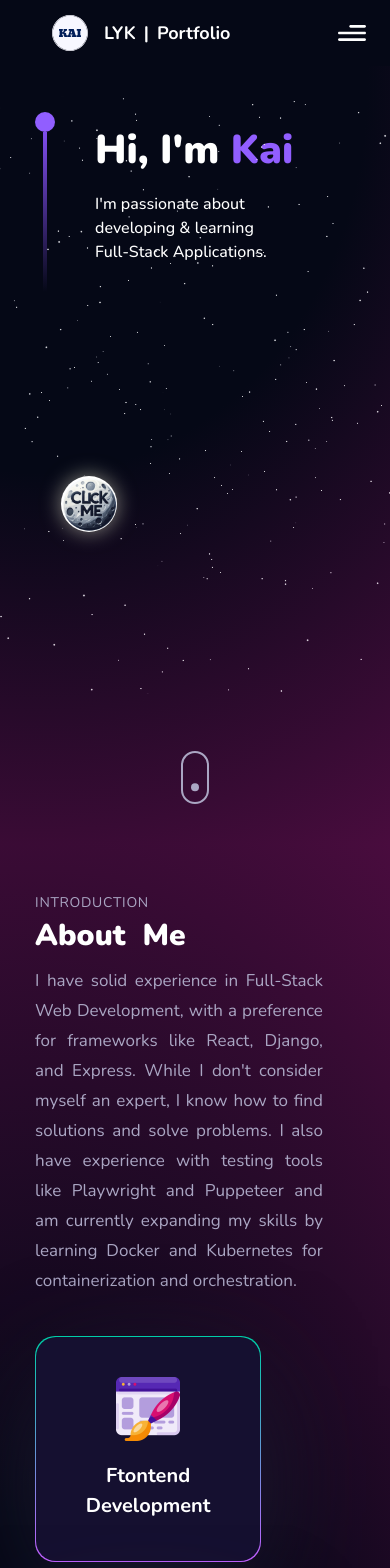
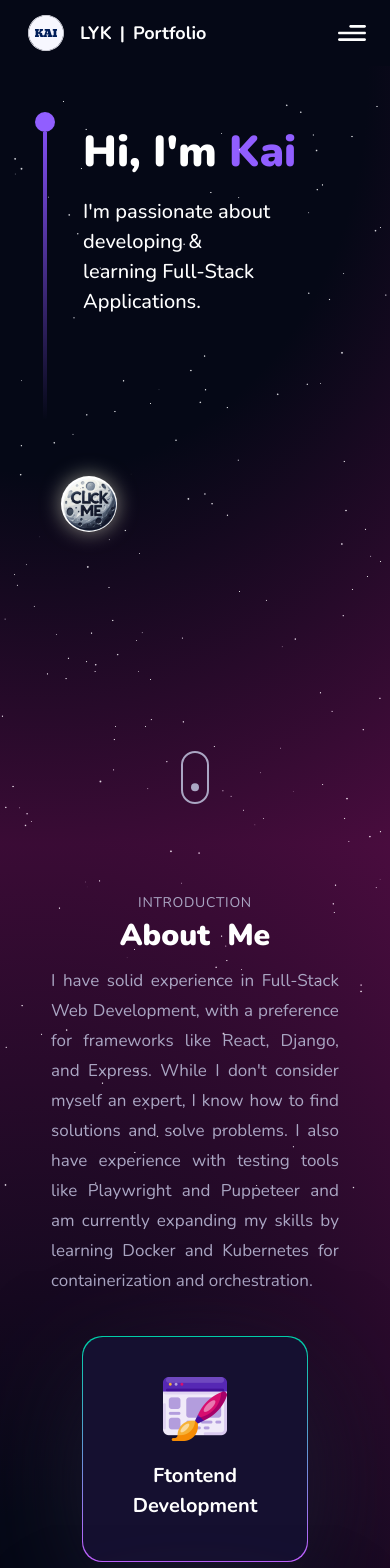
Before and after one commit to LYK315/portfolio, a React (Vite) app: page / in a window 390 px wide. Shown: the top 1568 px of the page. Built offline with nearby package versions, Linux system fonts and the light colour scheme.

Commit message:
Update Screen Compatibility

```diff
--- a/src/canvas/StarSphere.tsx
+++ b/src/canvas/StarSphere.tsx
@@ -36,7 +36,7 @@ function StarSphere(props: StarsProps) {
 
 export default function StarSphereCanvas() {
   return (
-    <div className='absolute bottom-0 w-full overflow-visible z-0 h-[22em]'>
+    <div className='absolute bottom-0 w-full overflow-visible z-0 h-[23em]'>
       <Canvas className="w-full min-h-[140%]" camera={{ position: [0, 0, 1] }}>
         <Suspense fallback={null} >
           <StarSphere />
--- a/src/canvas/StarStatic.tsx
+++ b/src/canvas/StarStatic.tsx
@@ -3,9 +3,9 @@ import { Stars } from "@react-three/drei";
 
 export default function StaticStarsCanvas() {
   return (
-    <div className='absolute inset-0 top-24 overflow-visible z-0 h-[460px]'>
+    <div className='absolute inset-0 top-24 overflow-visible z-0 min-h-full'>
       <Canvas className="min-h-[130%]" camera={{ position: [0, 0, 1] }}>
-        <Stars count={2533} radius={45} factor={2.5} fade speed={1.5} />
+        <Stars count={3333} radius={40} factor={2.5} fade speed={1.5} />
       </Canvas>
     </div>
   );
--- a/src/components/About/About.tsx
+++ b/src/components/About/About.tsx
@@ -15,7 +15,7 @@ function About() {
       style={{
         backgroundImage: auroraBackground,
       }}
-      className='min-h-screen pt-12 px-[9%]'
+      className='pt-12 px-[9%]'
     >
       <div className='z-10'>
 
@@ -28,13 +28,13 @@ function About() {
         {/* About - Details  */}
         <motion.p
           variants={fadeIn({ direction: "", type: "", delay: 0.5, duration: 1 })}
-          className='mt-2 text-secondary text-[17px] max-w-[90%] leading-[30px] text-justify'
+          className='mt-2 text-secondary text-[17px] max-w-[90%] leading-[30px] text-justify sm:mx-0 2xs:mx-auto'
         >
           I have solid experience in Full-Stack Web Development, with a preference for frameworks like React, Django, and Express. While I don't consider myself an expert, I know how to find solutions and solve problems. I also have experience with testing tools like Playwright and Puppeteer and am currently expanding my skills by learning Docker and Kubernetes for containerization and orchestration.
         </motion.p>
 
         {/* About - Cards  */}
-        <div className='pt-10 flex flex-wrap gap-10 lg:justify-start xs:justify-center'>
+        <div className='pt-10 flex flex-wrap gap-10 lg:justify-start 2xs:justify-center'>
           {CORE_SKILL.map((skill, index) => (
             <CoreSkillsCard key={skill.title} index={index} {...skill} />
           ))}
--- a/src/components/Hero/Hero.tsx
+++ b/src/components/Hero/Hero.tsx
@@ -33,14 +33,14 @@ export default function Hero() {
     >
 
       {/* Title */}
-      <div className="px-[9%] pt-28 flex flex-row gap-10">
+      <div className="px-[9%] pt-28 flex flex-row md:gap-10 2xs:gap-7">
         {/* Vertical Slider */}
         <div className='flex flex-col justify-center items-center'>
           {/* Slider Circle */}
           <div className="w-5 h-5 rounded-full bg-[#915eff]" />
 
           {/* Slider Bar */}
-          <div className='w-1 sm:h-80 h-40 violet-gradient' />
+          <div className='w-1 h-[18rem] violet-gradient' />
         </div>
 
         {/* Title */}
--- a/src/components/Journey/Journey.tsx
+++ b/src/components/Journey/Journey.tsx
@@ -8,7 +8,7 @@ import { JOURNEY } from "../../constants"
 
 function Journey() {
   return (
-    <div className="pt-16 px-[9%]">
+    <div className="pt-[8rem] px-[9%]">
 
       {/* Working journey - Title */}
       <motion.div variants={textMotionVariant()}>
@@ -17,7 +17,7 @@ function Journey() {
       </motion.div>
 
       {/* Working Experiene - Details */}
-      <div className="pt-12 xs:w-[89%] lg:w-full mx-auto">
+      <div className="2xs:w-[89%] lg:w-full mx-auto 2xs:pt-9 md:pt-12">
         <VerticalTimeline
           layout="2-columns"
         >
--- a/src/components/Navbar.tsx
+++ b/src/components/Navbar.tsx
@@ -19,7 +19,7 @@ export default function Navbar() {
   window.addEventListener('scroll', changeshadow)
 
   return (
-    <div className={`fixed w-full flex justify-between items-center top-0 py-[15px] px-6 pl-10 z-50 bg-primary shadow-indigo-800/30 ${shadow ? 'shadow-2xl' : 'shadow-none'}`}>
+    <div className={`fixed w-full flex justify-between items-center top-0 py-[15px] px-6 2xs:pl-4 xs:pl-10 z-50 bg-primary shadow-indigo-800/30 ${shadow ? 'shadow-2xl' : 'shadow-none'}`}>
 
         {/* Title Name */}
         <Link
--- a/src/components/PrevProject/ProjectCard.tsx
+++ b/src/components/PrevProject/ProjectCard.tsx
@@ -32,7 +32,7 @@ export default function ProjectCard({ index, project }: IProjectCard) {
           speed: 450,
           perspective: 1200
         }}
-        className='bg-tertiary p-5 rounded-2xl sm:w-[20em] w-full'
+        className='bg-tertiary p-5 rounded-2xl md:w-[23rem] 2xs:w-[19rem] h-fit'
       >
         {/* Example Image & GitHub Link */}
         <div className='relative w-full h-[200px]'>
--- a/src/components/PrevProject/Projects.tsx
+++ b/src/components/PrevProject/Projects.tsx
@@ -9,7 +9,7 @@ import SectionWrapper from '../../hoc/SectionWrapper'
 
 function Projects() {
   return (
-    <div className="pt-20 px-[9%]">
+    <div className="pt-[7rem] px-[9%]">
 
       {/* Previous Works - Title */}
       <motion.div
@@ -22,7 +22,7 @@ function Projects() {
       <div className='w-full flex'>
         <motion.p
           variants={fadeIn({ direction: "", type: "", delay: 0.1, duration: 1 })}
-          className='mt-3 text-secondary text-[17px] max-w-[90%] lg:max-w-[80%] leading-[30px] text-justify'
+          className='mt-3 text-secondary text-[17px] max-w-[90%] lg:max-w-[80%] leading-[30px] text-justify  sm:mx-0 2xs:mx-auto'
         >
           Following projects showcases my skills and experience through previous projects. Each project includes a brief description, links to code repositories, and <a className='text-purple-600 font-black'>demonstration videos</a> where available. These projects reflect my ability to adapt to different technologies and manage projects efficiently.
         </motion.p>
--- a/src/components/Skills/Skills.tsx
+++ b/src/components/Skills/Skills.tsx
@@ -14,7 +14,7 @@ function Skills() {
   const initialShowSkill = 16;
 
   return (
-    <div className="px-[9%] pt-20">
+    <div className="pt-[7rem] px-[9%]">
 
       {/* Skills - Title */}
       <motion.div variants={textMotionVariant()}>
@@ -24,9 +24,9 @@ function Skills() {
 
       {/* Display All Skiils */}
       <div className='flex flex-col'>
-        {/* First 16 skills */}
+        {/* Display skills list */}
         <div className='w-full flex flex-row justify-center'>
-          <motion.div className="flex flex-row flex-wrap justify-start gap-x-[60px] gap-y-[70px] ml-[4rem] max-w-4xl py-8"
+          <motion.div className="flex flex-row flex-wrap justify-center gap-x-[3.8rem] gap-y-[4.38rem] 2xs:max-w-[90%] md:max-w-[80%] py-8"
           >
             <AnimatePresence>
             {TECH_SKILLS.slice(0, showMore ? -1 : initialShowSkill).map((skill, index) => (
--- a/src/components/connect/Connect.tsx
+++ b/src/components/connect/Connect.tsx
@@ -9,19 +9,20 @@ import SectionWrapper from '../../hoc/SectionWrapper'
 
 function Connect() {
   return (
-    <div className='relative mt-[8em] xl:flex-row flex gap-10 justify-center'>
+    <div className='relative mt-[8em] xl:flex-row flex gap-10 justify-center overflow-visible'>
       {/* Connect Details */}
       <motion.div
         variants={slideIn({ direction: 'left', type: 'tween', delay: 0.2, duration: 1 })}
         className='flex-[0.75] bg-tertiary p-8 rounded-2xl z-10'
       >
-        <div className='flex xs:flex-col sm:flex-row ml-2 flex-col items-center gap-8'>
+        <div className='flex xs:flex-col sm:flex-row ml-2 flex-col items-center sm:gap-8 2xs:gap-5'>
           <div>
             {/* Connect - Title */}
             <p className={styles.sectionSubText}>Get in touch with me</p>
             <h3 className={styles.sectionHeadText}>Connect</h3>
           </div>
 
+          {/* Get in Touch Links */}
           <div className='sm:ml-16 flex flex-row gap-8'>
             {CONNECT.map((connect: any, index: number) => (
               <ConnectCard
--- a/src/styles/index.ts
+++ b/src/styles/index.ts
@@ -1,13 +1,13 @@
 const styles = {
   heroHeadText:
-    "font-black text-white lg:text-[80px] sm:text-[60px] xs:text-[50px] text-[40px] lg:leading-[98px] mt-2",
+    "font-black text-white lg:text-[80px] sm:text-[60px] xs:text-[50px] text-[43px] lg:leading-[98px] mt-2",
   heroSubText:
-    "text-[#dfd9ff] font-medium lg:text-[30px] sm:text-[26px] xs:text-[20px] text-[16px] lg:leading-[40px]",
+    "text-[#dfd9ff] font-medium lg:text-[30px] sm:text-[26px] xs:text-[23px] text-[20px] lg:leading-[40px]",
 
   sectionHeadText:
-    "text-white font-black md:text-[60px] sm:text-[50px] xs:text-[40px] text-[30px]",
+    "text-white font-black md:text-[60px] sm:text-[50px] xs:text-[40px] text-[30px] 2xs:text-center sm:text-left",
   sectionSubText:
-    "sm:text-[18px] text-[14px] text-secondary uppercase tracking-wider",
+    "sm:text-[18px] text-[14px] text-secondary uppercase tracking-wider 2xs:text-center sm:text-left",
 };
 
 const colors = {
--- a/tailwind.config.js
+++ b/tailwind.config.js
@@ -13,7 +13,8 @@ export default {
         hover: "#a5f3fc "
       },
       screens: {
-        'xs': '420px',
+        '2xs': '300px',
+        'xs': '450px',
         'sm': '640px',
         'md': '768px',
         'lg': '1024px',
```
